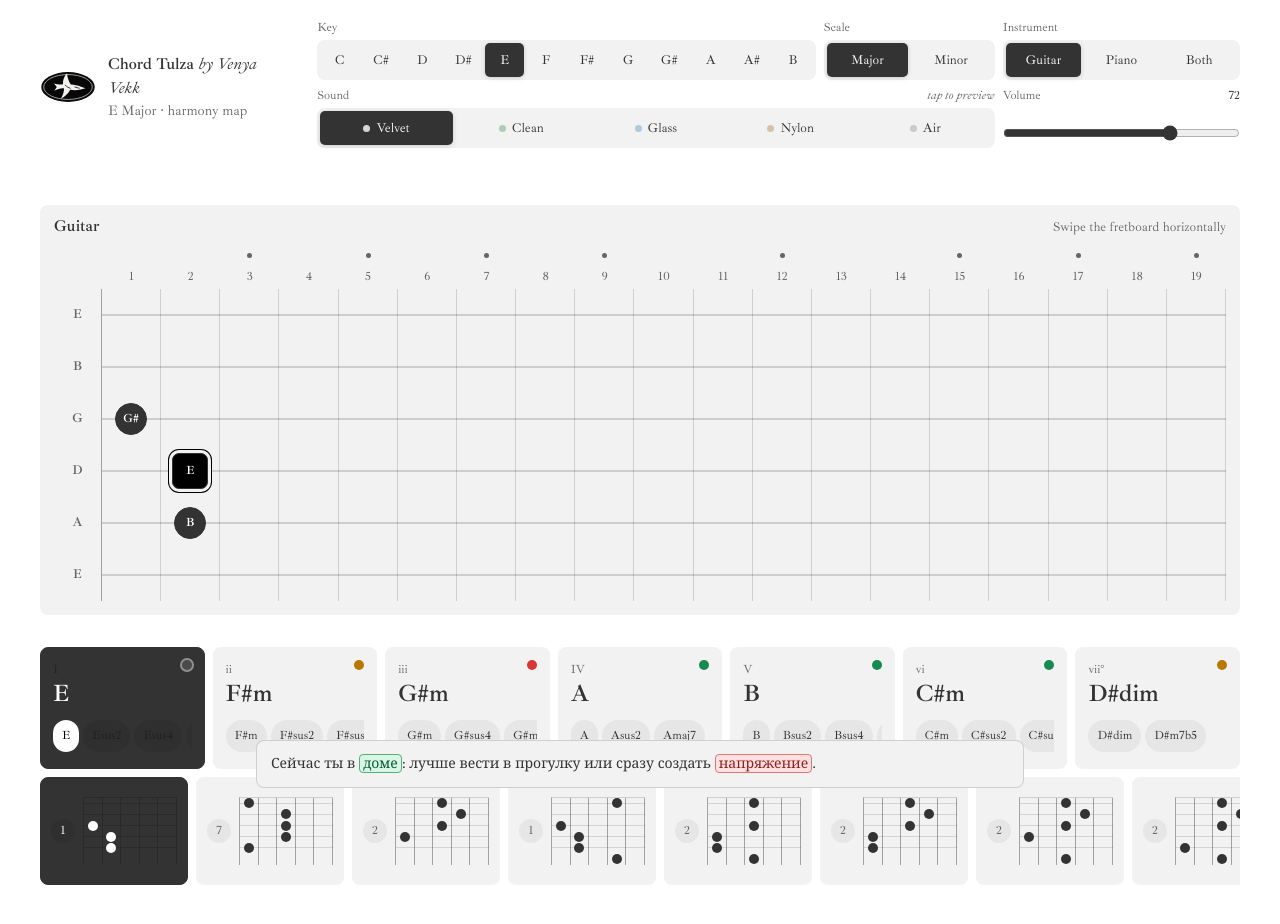
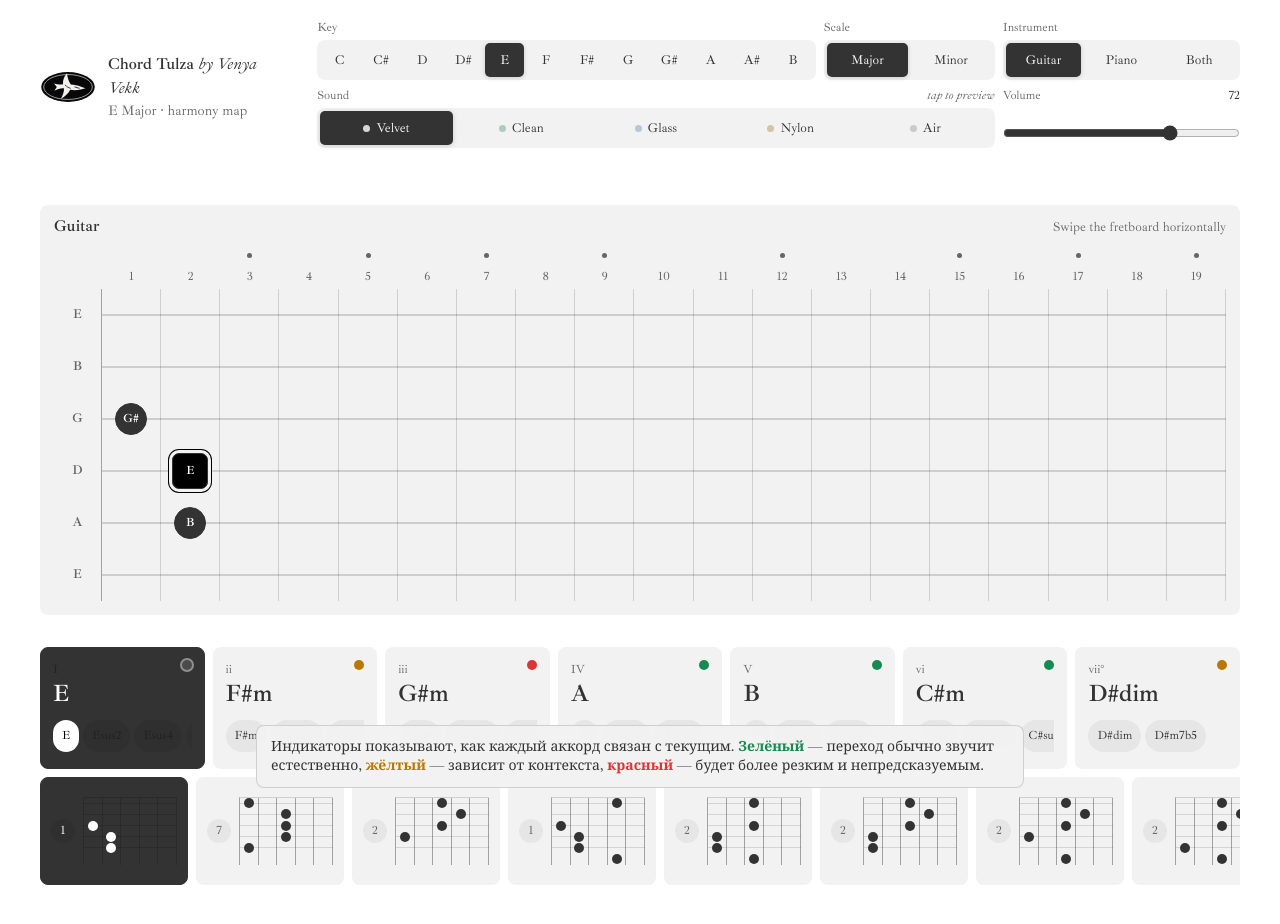
Before and after one commit to venyavekk-dev/chords, a React (Vite) app: page / in a window 1280 px wide. Shown: the top 924 px of the page. Built offline with nearby package versions, Linux system fonts and the light colour scheme.

Commit message:
Clarify chord relationship indicator hint

```diff
--- a/src/App.tsx
+++ b/src/App.tsx
@@ -1,7 +1,7 @@
-import type { ReactNode } from "react";
 import { useEffect, useMemo, useState } from "react";
 import { MinimalFretboard } from "./components/MinimalFretboard";
 import { PianoKeyboard } from "./components/PianoKeyboard";
+import { RelationshipHint } from "./components/RelationshipHint";
 import { TopBar } from "./components/TopBar";
 import { VoicingMini } from "./components/VoicingMini";
 import { buildDiatonicChords, buildScale, parseChord } from "./lib/musicTheory";
@@ -29,9 +29,6 @@ export default function App() {
   const visibleChord = previewChord ?? activeChord;
   const visibleVoicings = useMemo(() => generateVoicings(visibleChord.symbol), [visibleChord.symbol]);
   const visibleVoicing = previewVoicing ?? (previewChord ? visibleVoicings[0] : selectedVoicing);
-  const relationText = previewChord
-    ? transitionExplanation(activeChord, previewChord, scaleMode)
-    : defaultTransitionAdvice(activeChord);
 
   useEffect(() => {
     setActiveChord(chords[0]);
@@ -143,7 +140,7 @@ export default function App() {
             </button>
           ))}
         </section>
-        <div className="relationship-hint">{relationText}</div>
+        <RelationshipHint />
       </main>
     </div>
   );
@@ -205,51 +202,3 @@ function transitionRelation(from: DegreeChord, to: DegreeChord, mode: ScaleMode)
   if (from.functionName === to.functionName) return "weak";
   return "ok";
 }
-
-function defaultTransitionAdvice(from: DegreeChord) {
-  if (from.functionName === "tonic") {
-    return <span>Сейчас ты в <mark className="home-word">доме</mark>: лучше вести в прогулку или сразу создать <mark className="tension-word">напряжение</mark>.</span>;
-  }
-  if (from.functionName === "subdominant") {
-    return <span>Сейчас ты вышел гулять: хорошо вести дальше в <mark className="tension-word">напряжение</mark>, потом домой.</span>;
-  }
-  if (from.functionName === "dominant") {
-    return <span>Сейчас есть <mark className="tension-word">напряжение</mark>: сильнее всего звучит возврат в <mark className="home-word">дом</mark>.</span>;
-  }
-  return <span>Это цветовой аккорд: ищи рядом <mark className="home-word">дом</mark> или мягкое развитие.</span>;
-}
-
-function transitionExplanation(from: DegreeChord, to: DegreeChord, mode: ScaleMode): ReactNode {
-  const relation = transitionRelation(from, to, mode);
-  const fromFunction = functionLabel(from.functionName);
-  const toFunction = functionLabel(to.functionName);
-  if (from.degree === to.degree) return <span>Стоишь на месте: удерживаешь текущее настроение без движения.</span>;
-  if (from.functionName === "dominant" && to.functionName === "tonic") {
-    return <span>Возвращение в <mark className="home-word">дом</mark>: <mark className="tension-word">напряжение</mark> красиво разрешается.</span>;
-  }
-  if (from.functionName === "subdominant" && to.functionName === "dominant") {
-    return <span>Пошёл гулять и создал <mark className="tension-word">напряжение</mark>: хороший шаг перед возвращением домой.</span>;
-  }
-  if (from.functionName === "tonic" && to.functionName === "subdominant") {
-    return <span>Выход из <mark className="home-word">дома</mark>: мягкое развитие без резкого <mark className="tension-word">напряжения</mark>.</span>;
-  }
-  if (from.functionName === "tonic" && to.functionName === "dominant") {
-    return <span>Сразу создаёшь <mark className="tension-word">напряжение</mark>: появляется вопрос, который просится обратно в <mark className="home-word">дом</mark>.</span>;
-  }
-  if (from.functionName === "dominant" && to.functionName !== "tonic") {
-    return <span><mark className="tension-word">Напряжение</mark> не вернулось в <mark className="home-word">дом</mark>: переход более острый и менее устойчивый.</span>;
-  }
-  if (from.functionName === to.functionName) {
-    return <span>Оба аккорда из одной зоны ({fromFunction}): цвет меняется, но движение слабее.</span>;
-  }
-  if (relation === "good") return <span>Естественное движение: {fromFunction} ведёт в {toFunction}.</span>;
-  if (relation === "weak") return <span>Слабая смена функции: может звучать статично или спорно.</span>;
-  return <span>Рабочая связка: {fromFunction} переходит в {toFunction} без сильного конфликта.</span>;
-}
-
-function functionLabel(functionName: DegreeChord["functionName"]) {
-  if (functionName === "tonic") return "дом/тоника";
-  if (functionName === "subdominant") return "прогулка/подготовка";
-  if (functionName === "dominant") return "напряжение";
-  return "цвет";
-}
--- /dev/null
+++ b/src/components/RelationshipHint.tsx
@@ -0,0 +1,12 @@
+export function RelationshipHint() {
+  return (
+    <div className="relationship-hint" role="note">
+      <p className="relationship-hint-full">
+        Индикаторы показывают, как каждый аккорд связан с текущим. <span className="indicator-word good">Зелёный</span> — переход обычно звучит естественно, <span className="indicator-word ok">жёлтый</span> — зависит от контекста, <span className="indicator-word weak">красный</span> — будет более резким и непредсказуемым.
+      </p>
+      <p className="relationship-hint-short">
+        <span className="indicator-word good">Зелёный</span> — естественный переход, <span className="indicator-word ok">жёлтый</span> — зависит от контекста, <span className="indicator-word weak">красный</span> — более резкий и непредсказуемый.
+      </p>
+    </div>
+  );
+}
--- a/src/styles.css
+++ b/src/styles.css
@@ -720,23 +720,21 @@ select {
   pointer-events: none;
 }
 
-.relationship-hint mark {
-  padding: 0 3px;
-  border-radius: 4px;
-  color: inherit;
+.relationship-hint p {
+  margin: 0;
 }
 
-.home-word {
-  border: 1px solid var(--home-border);
-  background: var(--home-bg);
-  color: var(--home-text) !important;
+.relationship-hint-short {
+  display: none;
 }
 
-.tension-word {
-  border: 1px solid var(--tension-border);
-  background: var(--tension-bg);
-  color: var(--tension-text) !important;
+.indicator-word {
+  font-weight: 600;
 }
+
+.indicator-word.good { color: var(--function-good); }
+.indicator-word.ok { color: var(--function-ok); }
+.indicator-word.weak { color: var(--function-weak); }
 
 .voicing-mini {
   display: grid;
@@ -982,6 +980,14 @@ select {
     margin-top: var(--space-4);
     padding-bottom: calc(11px + env(safe-area-inset-bottom));
   }
+
+  .relationship-hint-full {
+    display: none;
+  }
+
+  .relationship-hint-short {
+    display: block;
+  }
 }
 
 @media (max-width: 22rem) {
```
Also changed, not shown: 1 other file (tests, documents, lock files or other folders).
